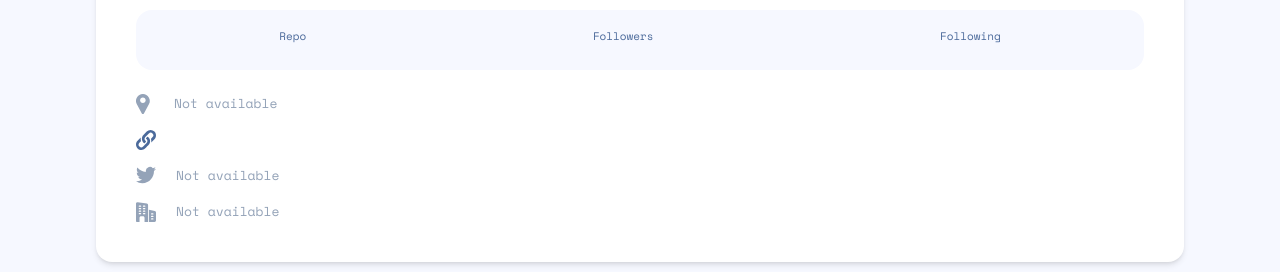
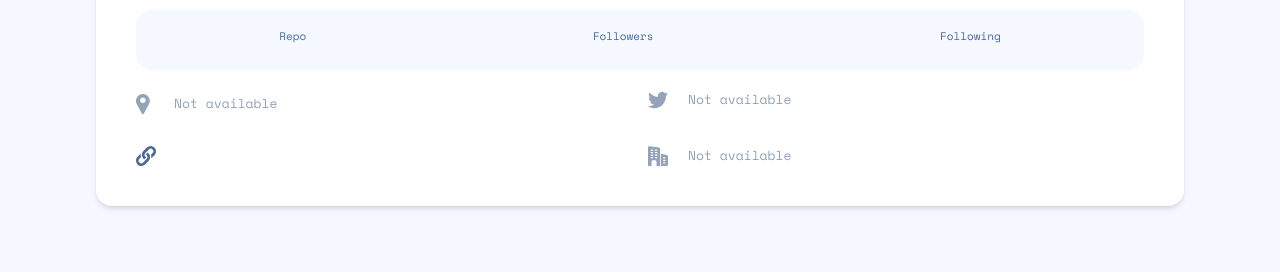
Before and after one commit to JulianaVelasques/github-search-app, a React (Vite) app: page / in a window 1280 px wide. Shown: the part 396-668 px from the top of the page. Built offline with nearby package versions, Linux system fonts and the light colour scheme; no server answers.

Commit message:
fix: use grid to put links in the right place when using tablet

```diff
--- a/src/components/Links.tsx
+++ b/src/components/Links.tsx
@@ -16,8 +16,8 @@ export function Links({
   console.log('location', location);
 
   return (
-    <div className="text-secondary-font-grey dark:text-white">
-      <div className="flex gap-6 mt-6">
+    <div className="md:grid md:grid-cols-2 md:gap-4  text-secondary-font-grey dark:text-white">
+      <div className="flex gap-6 mt-6 md:col-start-1 md:row-start-1">
         <Location
           className={
             location
@@ -30,7 +30,7 @@ export function Links({
         </p>
       </div>
 
-      <div className="flex gap-5  mt-4">
+      <div className="flex gap-5  mt-4 md:col-start-1 md:row-start-2 ">
         <Website className="fill-secondary-font-grey dark:fill-white" />
         <a
           href={github}
@@ -40,7 +40,7 @@ export function Links({
         </a>
       </div>
 
-      <div className="flex gap-5  mt-4">
+      <div className="flex items-center gap-5  mt-4 md:col-start-2 md:row-start-1">
         <Twitter
           className={
             twitterUsername
@@ -53,7 +53,7 @@ export function Links({
         </p>
       </div>
 
-      <div className="flex gap-5  mt-4">
+      <div className="flex gap-5  mt-4 md:col-start-2 md:row-start-2">
         <Company
           className={
             company
```
